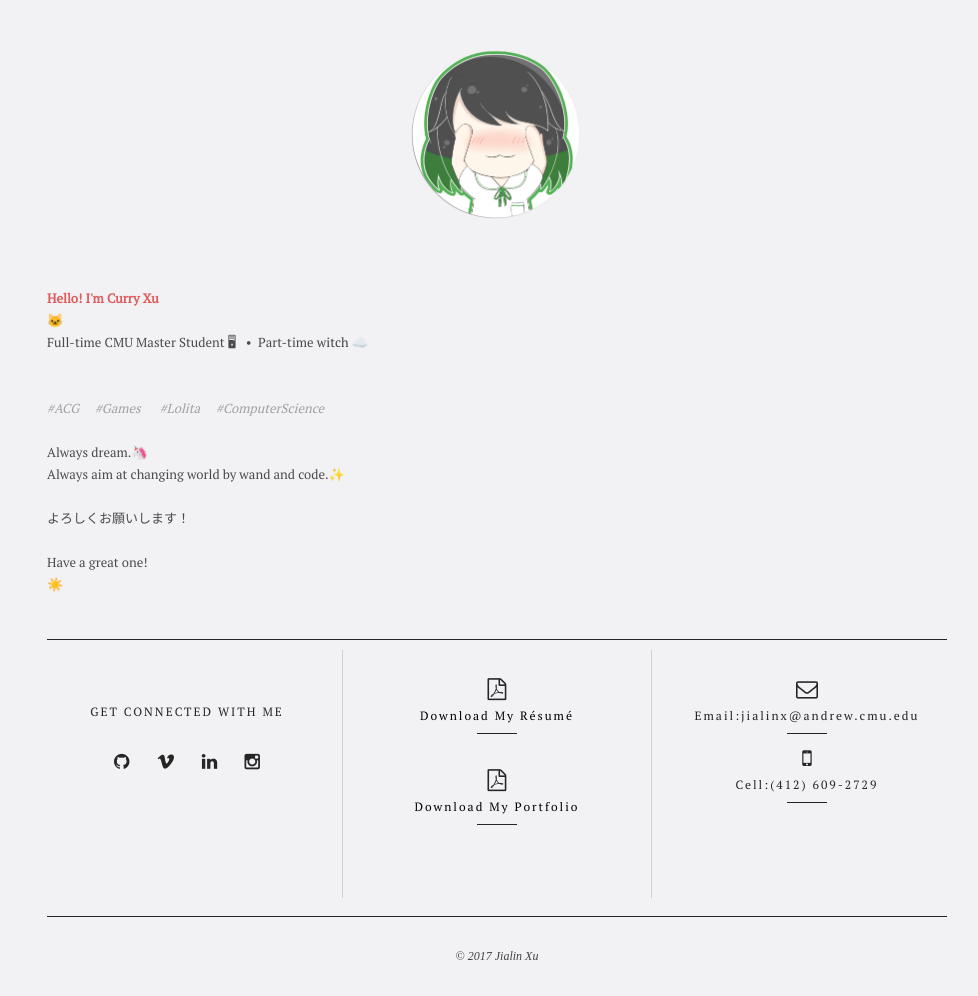
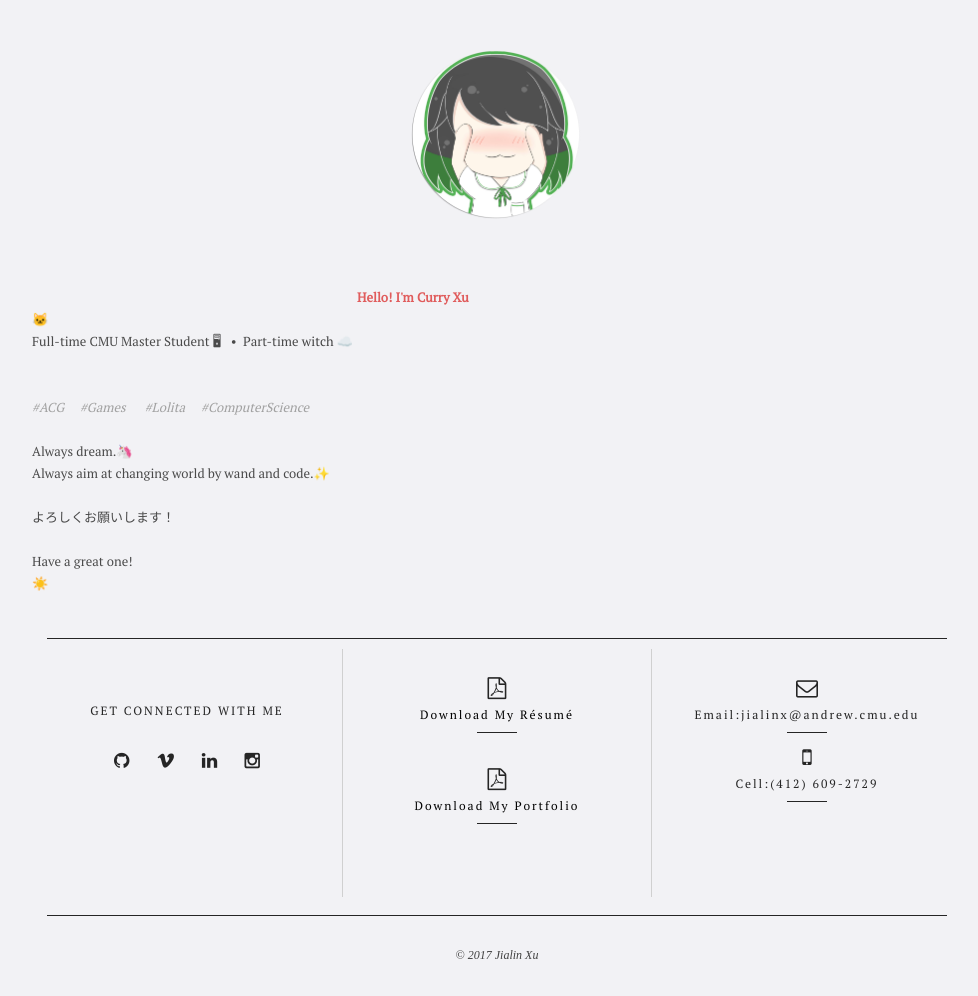
Before and after one commit to pengw0048/CurryX.github.io, a Jekyll site: the page index.html, which Jekyll copies as it is, in a window 1280 px wide. Shown: the whole page, without its empty margins (143-1121 px from the left). Built offline with Jekyll 4.4.1, drawn with Linux system fonts in a browser that asks for light colours.

Commit message:
separate col bold
Signed-off-by: CurryX <sakura8mery@gmail.com>

```diff
--- a/index.html
+++ b/index.html
@@ -58,11 +58,11 @@
     <section>
         <div class="container">
             <div class="row">
-                <div class="col-md-6">
+                <div class="col-md-4">
                 </div>
 
-                <div class="col-md-8">
-                        <strong><span style="color:#e05c5c">&#8203;<br/>Hello! I'm Curry Xu&nbsp;</span></strong>
+                <b class="col-md-8">
+                    <b></b><strong><span style="color:#e05c5c">&#8203;<br/>Hello! I'm Curry Xu&nbsp;</span></strong></b>
                         <br/>&#128049;<br/>
                         <span>Full-time CMU Master Student&nbsp;</span>&#128421;
 
```
